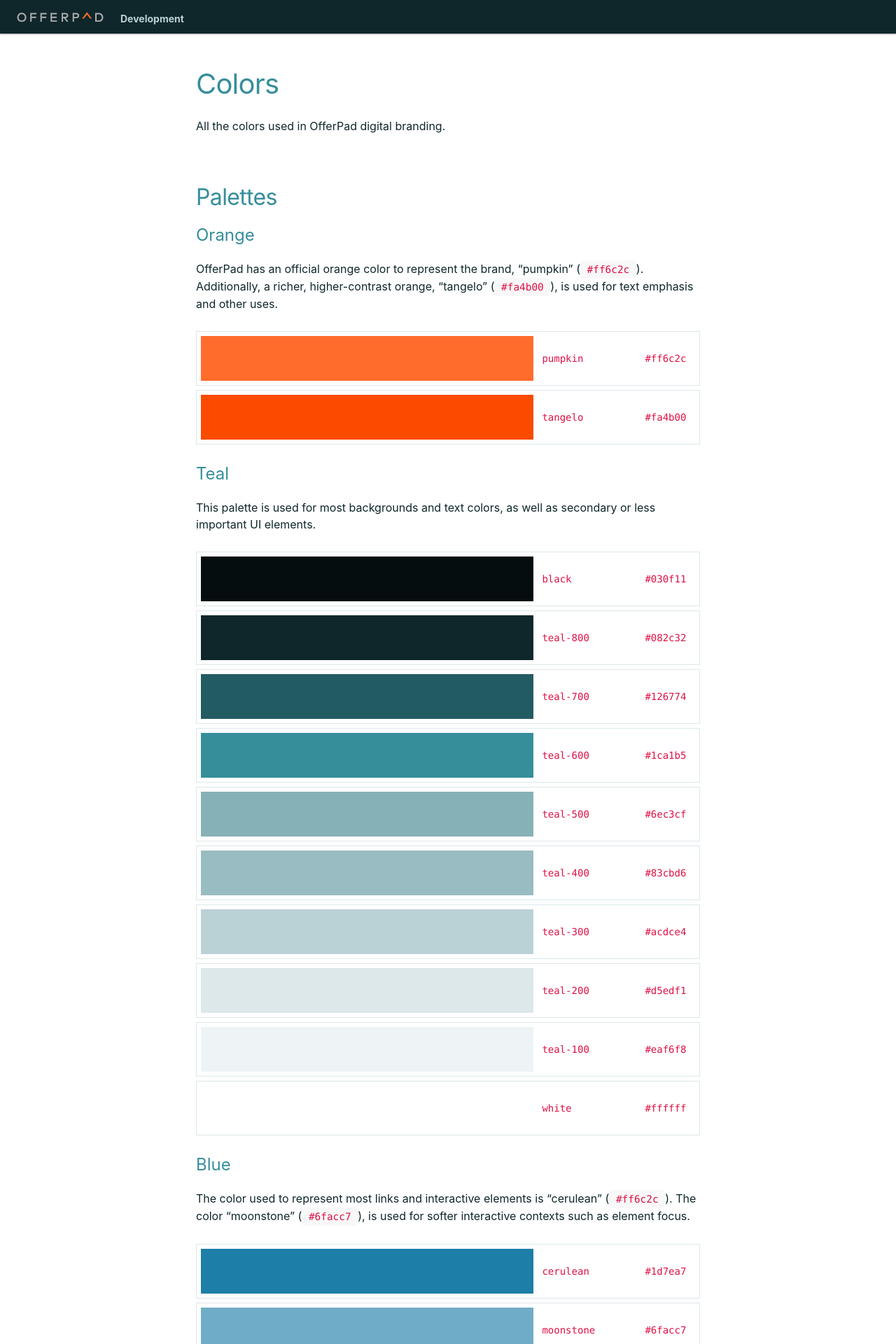
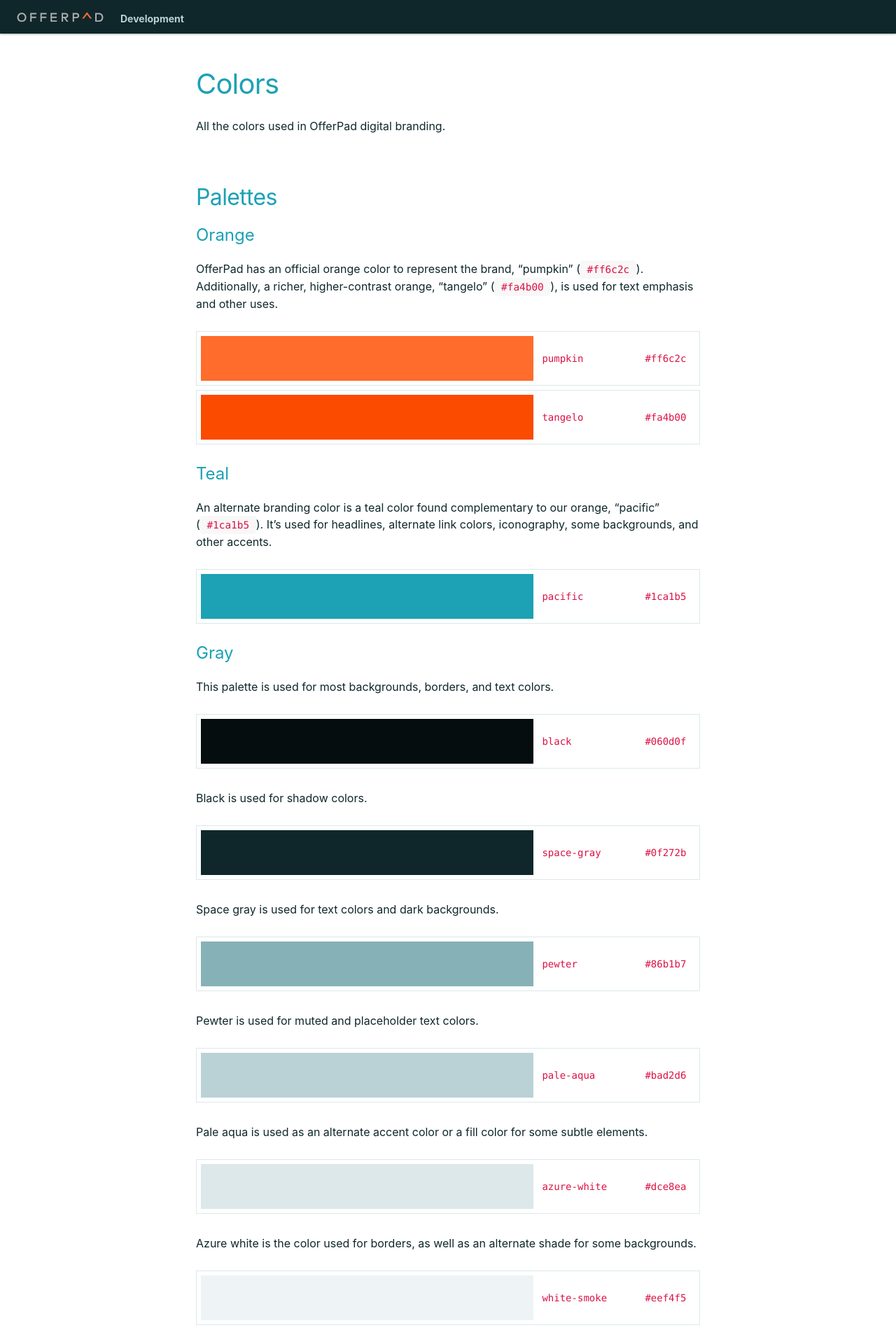
Before and after one commit to Offerpad/floorplan, a Jekyll site: the page built from _docs/base/colors.md, in a window 1280 px wide. Shown: the top 1920 px of the page at 70% size. Built offline with Jekyll 4.4.1, drawn with Linux system fonts in a browser that asks for light colours; nearby versions of some CDN libraries; some web fonts are replaced; some of the changed text lies outside the part shown.

Commit message:
color cleanup part 1

```diff
--- a/_docs/base/colors.md
+++ b/_docs/base/colors.md
@@ -24,60 +24,89 @@ OfferPad has an official orange color to represent the brand, "pumpkin" (`#ff6c2
 
 ### Teal
 
-This palette is used for most backgrounds and text colors, as well as secondary or less important UI elements.
+An alternate branding color is a teal color found complementary to our orange, "pacific" (`#1ca1b5`). It's used for headlines, alternate link colors, iconography, some backgrounds, and other accents.
+
+<ul class="c-swatches">
+    <li class="c-swatches__item c-swatches--pacific">
+        <span class="c-swatches__swatch"></span>
+        <code class="c-swatches__label">pacific</code>
+        <code class="c-swatches__hex">#1ca1b5</code>
+    </li>
+</ul>
+
+### Gray
+
+This palette is used for most backgrounds, borders, and text colors.
 
 <ul class="c-swatches">
     <li class="c-swatches__item c-swatches--black">
         <span class="c-swatches__swatch"></span>
         <code class="c-swatches__label">black</code>
-        <code class="c-swatches__hex">#030f11</code>
+        <code class="c-swatches__hex">#060d0f</code>
     </li>
-    <li class="c-swatches__item c-swatches--teal-800">
+</ul>
+
+Black is used for shadow colors.
+
+<ul class="c-swatches">
+    <li class="c-swatches__item c-swatches--space-gray">
         <span class="c-swatches__swatch"></span>
-        <code class="c-swatches__label">teal-800</code>
-        <code class="c-swatches__hex">#082c32</code>
+        <code class="c-swatches__label">space-gray</code>
+        <code class="c-swatches__hex">#0f272b</code>
     </li>
-    <li class="c-swatches__item c-swatches--teal-700">
+</ul>
+
+Space gray is used for text colors and dark backgrounds.
+
+<ul class="c-swatches">
+    <li class="c-swatches__item c-swatches--pewter">
         <span class="c-swatches__swatch"></span>
-        <code class="c-swatches__label">teal-700</code>
-        <code class="c-swatches__hex">#126774</code>
+        <code class="c-swatches__label">pewter</code>
+        <code class="c-swatches__hex">#86b1b7</code>
     </li>
-    <li class="c-swatches__item c-swatches--teal-600">
+</ul>
+
+Pewter is used for muted and placeholder text colors.
+
+<ul class="c-swatches">
+    <li class="c-swatches__item c-swatches--pale-aqua">
         <span class="c-swatches__swatch"></span>
-        <code class="c-swatches__label">teal-600</code>
-        <code class="c-swatches__hex">#1ca1b5</code>
+        <code class="c-swatches__label">pale-aqua</code>
+        <code class="c-swatches__hex">#bad2d6</code>
     </li>
-    <li class="c-swatches__item c-swatches--teal-500">
+</ul>
+
+Pale aqua is used as an alternate accent color or a fill color for some subtle elements.
+
+<ul class="c-swatches">
+    <li class="c-swatches__item c-swatches--azure-white">
         <span class="c-swatches__swatch"></span>
-        <code class="c-swatches__label">teal-500</code>
-        <code class="c-swatches__hex">#6ec3cf</code>
+        <code class="c-swatches__label">azure-white</code>
+        <code class="c-swatches__hex">#dce8ea</code>
     </li>
-    <li class="c-swatches__item c-swatches--teal-400">
+</ul>
+
+Azure white is the color used for borders, as well as an alternate shade for some backgrounds.
+
+<ul class="c-swatches">
+    <li class="c-swatches__item c-swatches--white-smoke">
         <span class="c-swatches__swatch"></span>
-        <code class="c-swatches__label">teal-400</code>
-        <code class="c-swatches__hex">#83cbd6</code>
+        <code class="c-swatches__label">white-smoke</code>
+        <code class="c-swatches__hex">#eef4f5</code>
     </li>
-    <li class="c-swatches__item c-swatches--teal-300">
-        <span class="c-swatches__swatch"></span>
-        <code class="c-swatches__label">teal-300</code>
-        <code class="c-swatches__hex">#acdce4</code>
-    </li>
-    <li class="c-swatches__item c-swatches--teal-200">
-        <span class="c-swatches__swatch"></span>
-        <code class="c-swatches__label">teal-200</code>
-        <code class="c-swatches__hex">#d5edf1</code>
-    </li>
-    <li class="c-swatches__item c-swatches--teal-100">
-        <span class="c-swatches__swatch"></span>
-        <code class="c-swatches__label">teal-100</code>
-        <code class="c-swatches__hex">#eaf6f8</code>
-    </li>
+</ul>
+
+White smoke is the alternative background color.
+
+<ul class="c-swatches">
     <li class="c-swatches__item c-swatches--white">
         <span class="c-swatches__swatch"></span>
         <code class="c-swatches__label">white</code>
         <code class="c-swatches__hex">#ffffff</code>
     </li>
 </ul>
+
+White is the principal background color, as well as the text color for dark contexts.
 
 ### Blue
 
@@ -107,11 +136,6 @@ This is a Bootstrap-inspired color theme for UI elements (buttons, links, etc.)
         <code class="c-swatches__label">primary</code>
         <code class="c-swatches__hex">#1d7ea7</code>
     </li>
-    <li class="c-swatches__item c-swatches--teal-200">
-        <span class="c-swatches__swatch"></span>
-        <code class="c-swatches__label">secondary</code>
-        <code class="c-swatches__hex">#d5edf1</code>
-    </li>
     <li class="c-swatches__item c-swatches--tangelo">
         <span class="c-swatches__swatch"></span>
         <code class="c-swatches__label">special</code>
--- a/_scss/_base.focus.scss
+++ b/_scss/_base.focus.scss
@@ -1,3 +1,3 @@
 :focus {
-    outline-color: op-color("tangelo");
+    outline-color: op-color('tangelo');
 }
--- a/_scss/_components.header.scss
+++ b/_scss/_components.header.scss
@@ -6,10 +6,10 @@
     }
     @include hover-focus {
         color: $link-color-hover;
-        background-color: op-color('teal-100');
+        background-color: op-color('white-smoke');
         .c-header--dark & {
             color: $link-color-light-hover;
-            background-color: op-color('teal-700');
+            background-color: op-color('black');
         }
     }
 }
--- a/_scss/_components.menu-icon.scss
+++ b/_scss/_components.menu-icon.scss
@@ -12,7 +12,7 @@ $menu-bar-height: 0.1875rem;
     color: $link-color-alt;
     @include hover-focus {
         color: $link-color-hover;
-        background: op-color('teal-200');
+        background: op-color('azure-white');
     }
     span,
     span:before,
@@ -67,7 +67,7 @@ $menu-bar-height: 0.1875rem;
     }
     &--dark {
         @include hover-focus {
-            background: op-color('teal-700');
+            background: op-color('black');
         }
     }
 }
--- a/_scss/_components.testimonials.scss
+++ /dev/null
@@ -1,58 +0,0 @@
-.c-hero-testimonial {
-    position: relative;
-    margin-left: $content-padding * -1;
-    margin-right: $content-padding * -1;
-    @include bp-tablet {
-        margin: 0;
-    }
-    img {
-        display: block;
-        position: absolute;
-        background-color: $bg-color-dark;
-        top: 50%;
-        transform: translateY(-50%);
-        width: 6.25rem;
-        height: 6.25rem;
-        border: $border-width-2 solid op-color("teal-300");
-        border-radius: 50%;
-        @include box_shadow(2);
-    }
-    blockquote {
-        @include type-layout(s, 1.25/1.5);
-        margin: 0;
-        @include margin-left(2);
-        @include padding(0.5 1 0.5 3);
-        border: $border-width-2 solid op-color("teal-300");
-        border-right-width: 0;
-        background-color: transparentize($bg-color-dark, 0.2);
-        @include box_shadow(1);
-        @include bp-tablet {
-            border-right-width: $border-width-2;
-        }
-        p {
-            position: relative;
-            margin: 0;
-            font-style: italic;
-            &::before {
-                content: '\f10d';
-                left: -1rem;
-            }
-            &::after {
-                content: '\f10e';
-                right: -1rem;
-            }
-            &::before,
-            &::after {
-                position: absolute;
-                font-family: FontAwesome;
-                @include font-size(xl);
-                opacity: 0.1;
-                font-style: normal;
-            }
-        }
-        footer {
-            @include margin-top(0.5);
-            text-align: right;
-        }
-    }
-}
--- a/_scss/_settings.colors.scss
+++ b/_scss/_settings.colors.scss
@@ -1,23 +1,21 @@
 @import 'vendor/bourbon/functions/shade';
 @import 'vendor/bourbon/functions/tint';
-
-$are-colors-muted:      true !default;
 
 // oranges (for branding and emphasis)
 $color-op-pumpkin:      #ff6c2c;
 $color-op-tangelo:      #fa4b00;
 
-// teals (for layout and text)
+// teals (headlines and accents)
+$color-op-pacific:      #1ca1b5;
+
+// grays (for layout and text)
+$color-op-black:        #060d0f;
+$color-op-space-gray:   #0f272b;
+$color-op-pewter:       #86b1b7;
+$color-op-pale-aqua:    #bad2d6;
+$color-op-azure-white:  #dce8ea;
+$color-op-white-smoke:  #eef4f5;
 $color-op-white:        #ffffff;
-$color-op-whitesmoke:   #eaf6f8; // 100
-$color-op-azurewhite:   #d5edf1; // 200
-$color-op-lightblue:    #acdce4; // 300
-$color-op-darksky:      #83cbd6; // 400
-$color-op-iceberg:      #6ec3cf; // 500
-$color-op-pacific:      #1ca1b5; // 600
-$color-op-sapphire:     #126774; // 700
-$color-op-darkgreen:    #082c32; // 800
-$color-op-black:        #030f11;
 
 // blues (for links and ui)
 $color-op-cerulean:     #1d7ea7;
@@ -29,31 +27,16 @@ $color-bs-green:    #28a745;
 $color-bs-yellow:   #ffc107;
 $color-bs-red:      #dc3545;
 
-$op-colors-teals: (
-    "teal-100":     $color-op-whitesmoke,
-    "teal-200":     $color-op-azurewhite,
-    "teal-300":     $color-op-lightblue,
-    "teal-400":     $color-op-darksky,
-    "teal-500":     $color-op-iceberg,
-    "teal-600":     $color-op-pacific,
-    "teal-700":     $color-op-sapphire,
-    "teal-800":     $color-op-darkgreen,
-    "black":        $color-op-black,
-);
-$op-colors-grays: (
-    "teal-100":     desaturate($color-op-whitesmoke, 25%),
-    "teal-200":     desaturate($color-op-azurewhite, 25%),
-    "teal-300":     desaturate($color-op-lightblue, 25%),
-    "teal-400":     desaturate($color-op-darksky, 25%),
-    "teal-500":     desaturate($color-op-iceberg, 25%),
-    "teal-600":     desaturate($color-op-pacific, 25%),
-    "teal-700":     desaturate($color-op-sapphire, 25%),
-    "teal-800":     desaturate($color-op-darkgreen, 25%),
-    "black":        desaturate($color-op-black, 25%),
-);
 $op-colors: (
     "pumpkin":      $color-op-pumpkin,
     "tangelo":      $color-op-tangelo,
+    "pacific":      $color-op-pacific,
+    "black":        $color-op-black,
+    "space-gray":   $color-op-space-gray,
+    "pewter":       $color-op-pewter,
+    "pale-aqua":    $color-op-pale-aqua,
+    "azure-white":  $color-op-azure-white,
+    "white-smoke":  $color-op-white-smoke,
     "white":        $color-op-white,
     "cerulean":     $color-op-cerulean,
     "moonstone":    $color-op-moonstone,
@@ -61,12 +44,6 @@ $op-colors: (
     "bs-yellow":    $color-bs-yellow,
     "bs-red":       $color-bs-red
 );
-
-@if ($are-colors-muted) {
-    $op-colors: map-merge($op-colors-grays, $op-colors);
-} @else {
-    $op-colors: map-merge($op-colors-teals, $op-colors);
-}
 
 $op-colors-ui: (
     "special":      $color-op-tangelo,
@@ -90,23 +67,23 @@ $op-colors-ui: (
 // layout colors
 
 $bg-color: op-color('white');
-$bg-color-dark: op-color('teal-800');
-$border-color: op-color('teal-200');
+$bg-color-dark: op-color('space-gray');
+$border-color: op-color('azure-white');
 
 // text colors
 
-$text-color: op-color('teal-800');
-$text-color-muted: op-color('teal-500');
+$text-color: op-color('space-gray');
+$text-color-muted: op-color('pewter');
 $text-color-light: op-color('white');
 
 $link-color: op-color('cerulean');
 $link-color-hover: link-hover-focus($link-color);
-$link-color-alt: op-color('teal-600');
+$link-color-alt: op-color('pacific');
 $link-color-alt-hover: link-hover-focus($link-color-alt);
-$link-color-light: op-color('teal-300');
+$link-color-light: op-color('pale-aqua');
 $link-color-light-hover: link-hover-focus($link-color-light);
 
-$placeholder-color: op-color('teal-400');
+$placeholder-color: op-color('pewter');
 
 $code-bg-color: #f8f8f8;
 $code-text-color: #dd1144;
@@ -116,4 +93,4 @@ $code-text-color: #dd1144;
 $focus-color: op-color('moonstone');
 $focus-shadow: 0 0 10px op-color('moonstone'),
     0 0 5px op-color('moonstone');
-$disabled-bg-color: op-color('teal-200');
+$disabled-bg-color: op-color('azure-white');
--- a/_scss/_tools.mixins.scss
+++ b/_scss/_tools.mixins.scss
@@ -112,6 +112,5 @@
 
 @mixin headline-style {
     @include typeface(headline);
-    //font-weight: 500;
-    color: op-color('teal-600');
+    color: op-color('pacific');
 }
--- a/_scss/style-guide/_components.docs-layout.scss
+++ b/_scss/style-guide/_components.docs-layout.scss
@@ -1,8 +1,8 @@
-$floorplan-color: op-color("teal-300");
+$floorplan-color: op-color('pale-aqua');
 
 .c-hero-floorplan {
     position: relative;
-    background-color: op-color("teal-100");
+    background-color: op-color('white-smoke');
     border-bottom: 1rem solid $floorplan-color;
     .c-container {
         position: relative;
@@ -52,9 +52,9 @@ $floorplan-color: op-color("teal-300");
         height: 2rem;
         @include margin(0.5 0.5 1);
         text-align: center;
-        border: 0.25rem solid op-color("moonstone");
+        border: 0.25rem solid op-color('moonstone');
         border-top: 0;
-        color: op-color("moonstone");
+        color: op-color('moonstone');
         &::after {
             display: inline-block;
             position: absolute;
--- a/_scss/style-guide/_components.swatches.scss
+++ b/_scss/style-guide/_components.swatches.scss
@@ -17,7 +17,7 @@
         justify-content: space-between;
         @include margin-bottom(0.25);
         @include padding(0.25);
-        border: $border-width-1 solid op-color('teal-200');
+        border: $border-width-1 solid op-color('azure-white');
     }
     &__swatch {
         display: block;
--- a/assets/css/styles.scss
+++ b/assets/css/styles.scss
@@ -51,7 +51,6 @@
 @import 'components.menu-icon';
 @import 'components.nav-list';
 @import 'components.tables';
-@import 'components.testimonials';
 
 // floorplan docs styles
 @import 'style-guide/components.docs-examples';
```
